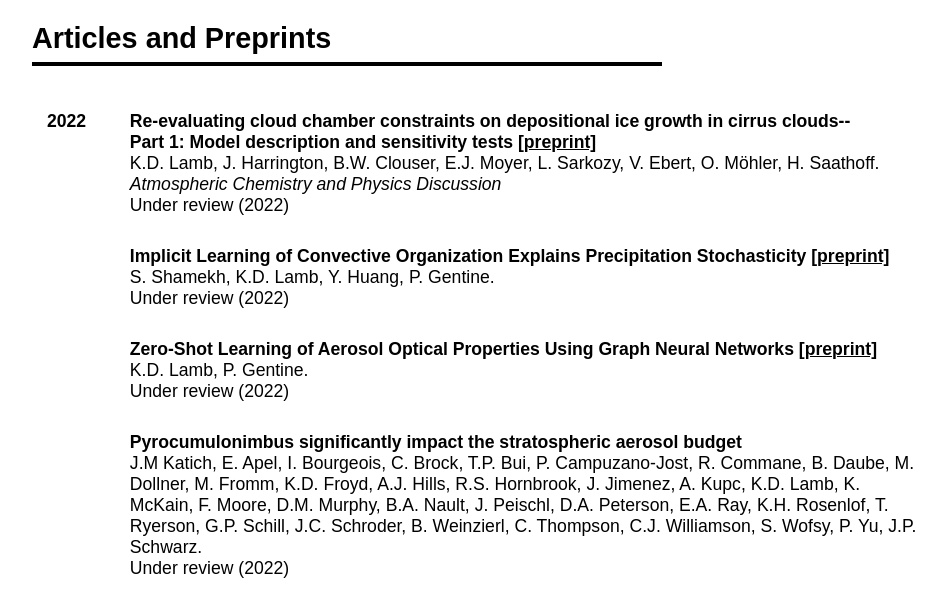
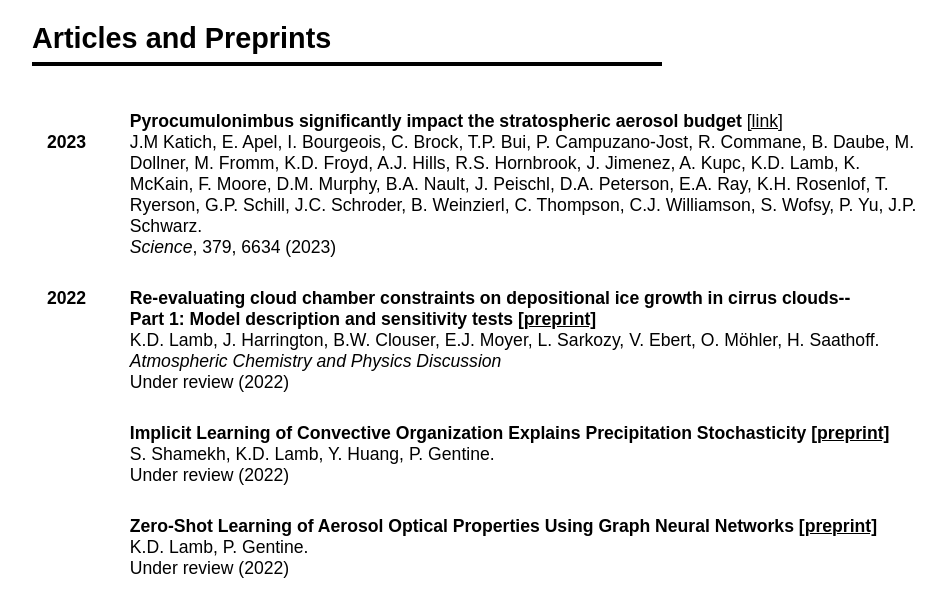
Before and after one commit to kdlamb/kdlamb.github.io, a Jekyll site: the page built from pages/publications.md, in a window 1280 px wide and 900 px high, cut to the strip 290-900 px from the top of the window. Shown: the whole strip, without its empty margins (158-1104 px from the left). Built offline with Jekyll 4.4.1, drawn with Linux system fonts in a browser that asks for light colours; nearby versions of some CDN libraries.

Commit message:
Updated publications

```diff
--- a/pages/publications.md
+++ b/pages/publications.md
@@ -13,6 +13,13 @@ image: waves-band.jpeg
  <tr>
     <td><b style="width:20px"></b></td>
     <td><b style="width:400px"></b></td>
+ </tr>
+
+<tr>
+    <td><strong>2023<BR><BR><BR><BR><BR></strong></td>
+    <td><strong>Pyrocumulonimbus significantly impact the stratospheric aerosol budget </strong><a href="https://www.science.org/doi/10.1126/science.add3101">[link]</a><BR>
+    J.M Katich, E. Apel, I. Bourgeois, C. Brock, T.P. Bui, P. Campuzano-Jost, R. Commane, B. Daube, M. Dollner, M. Fromm, K.D. Froyd, A.J. Hills, R.S. Hornbrook, J. Jimenez, A. Kupc, K.D. Lamb, K. McKain, F. Moore, D.M. Murphy, B.A. Nault, J. Peischl, D.A. Peterson, E.A. Ray, K.H. Rosenlof, T. Ryerson, G.P. Schill, J.C. Schroder, B. Weinzierl, C. Thompson, C.J. Williamson, S. Wofsy, P. Yu, J.P. Schwarz.<BR>
+    <em>Science</em>, 379, 6634 (2023)</td>
  </tr>
  <tr>
     <td><strong>2022<BR><BR><BR><BR><BR></strong></td>
@@ -31,12 +38,6 @@ Under review (2022)</td>
     <td></td>
     <td><strong>Zero‐Shot Learning of Aerosol Optical Properties Using Graph Neural Networks <a href="https://arxiv.org/abs/2107.10197">[preprint]</a></strong><BR>
     K.D. Lamb, P. Gentine.<BR>
-    Under review (2022)</td>
- </tr>
-    <tr>
-    <td></td>
-    <td><strong>Pyrocumulonimbus significantly impact the stratospheric aerosol budget </strong><BR>
-    J.M Katich, E. Apel, I. Bourgeois, C. Brock, T.P. Bui, P. Campuzano-Jost, R. Commane, B. Daube, M. Dollner, M. Fromm, K.D. Froyd, A.J. Hills, R.S. Hornbrook, J. Jimenez, A. Kupc, K.D. Lamb, K. McKain, F. Moore, D.M. Murphy, B.A. Nault, J. Peischl, D.A. Peterson, E.A. Ray, K.H. Rosenlof, T. Ryerson, G.P. Schill, J.C. Schroder, B. Weinzierl, C. Thompson, C.J. Williamson, S. Wofsy, P. Yu, J.P. Schwarz.<BR>
     Under review (2022)</td>
  </tr>
 
```
